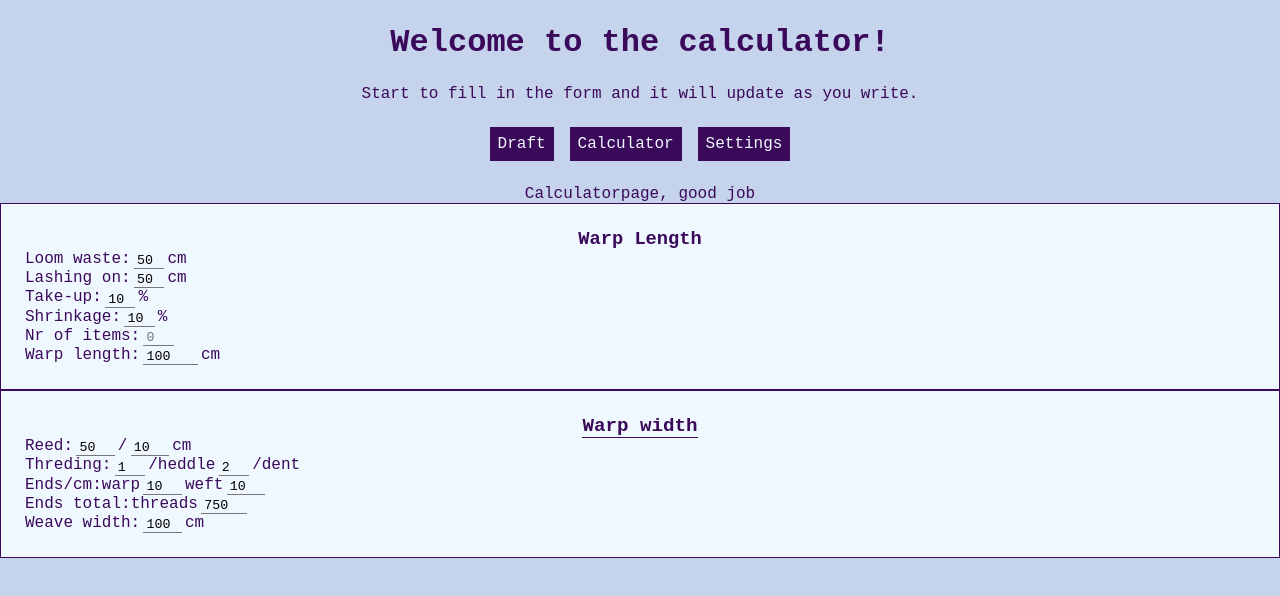
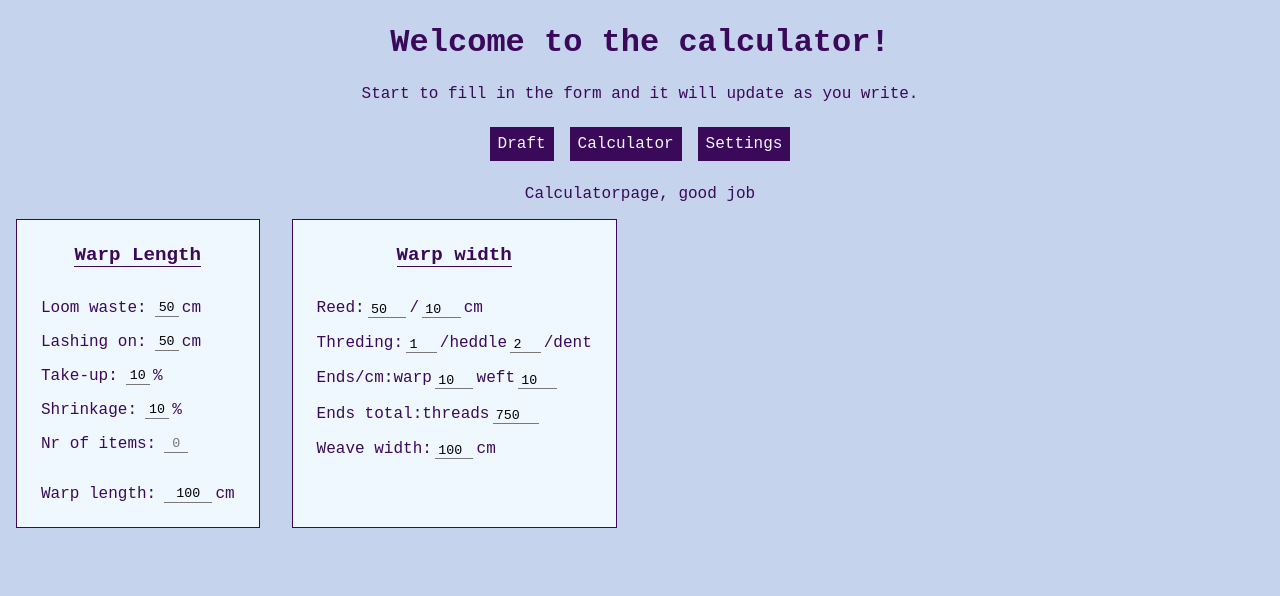
Before and after one commit to TereseBo/nextweaver, a Next.js app: page /weaver/calculator in a window 1280 px wide. Shown: the top 596 px of the page. Built offline with nearby package versions, Linux system fonts and the light colour scheme.

Commit message:
Additional styles for forms

```diff
--- a/app/globals.scss
+++ b/app/globals.scss
@@ -65,10 +65,15 @@ body {
     @include m.buttonOrlink;
 
   }
+
   form {
     @include m.text-area;
+    @include m.flexColumn;
     box-sizing: border-box;
     padding: 1.5rem;
+
+    gap: 1rem;
+    margin: 1rem;
 
     label {
       margin: 0;
@@ -103,6 +108,9 @@ body {
 
     .form-header {
       @include m.form-header;
+      @include m.flexColumn;
+      margin: 0 0 1rem 0;
+
     }
   }
 }
--- /dev/null
+++ b/app/weaver/calculator/page.scss
@@ -0,0 +1,6 @@
+#calculator-page{
+    .calc-container{
+        margin: auto;
+        display: flex;
+    }
+}
--- a/app/weaver/calculator/page.tsx
+++ b/app/weaver/calculator/page.tsx
@@ -1,13 +1,16 @@
 import { Warplengthform } from '@/components/calculator/Warplengthform'
 import { Warpwidthform } from '@/components/calculator/Warpwidthform'
 import { Header } from '@/components/zSharedComponents/Header'
+import './page.scss'
 export default function CalculatorPage() {
     return (
         <div id='calculator-page'>
             <Header title="Welcome to the calculator!" text="Start to fill in the form and it will update as you write." />
             Calculatorpage, good job
+            <div className="calc-container">
             <Warplengthform/>
             <Warpwidthform/>
+            </div>
         </div>
     )
 }
--- a/components/calculator/Formsection.tsx
+++ b/components/calculator/Formsection.tsx
@@ -1,9 +1,13 @@
 import './formsection.scss'
+
+import { ReactElement } from 'react'
 export function Formsection({
     children,
   }: {
     children: React.ReactNode
   }) {
+
+
     return (
         <div className="formsection">
             {children}
--- a/components/calculator/Warplengthform.tsx
+++ b/components/calculator/Warplengthform.tsx
@@ -9,33 +9,33 @@ import { Itemssection } from './Itemssection'
 export function Warplengthform(){
     const [nrofitems, setNrofitems]=useState(0)
 return(
-    <form className="info-form" id="warplength-form">
-            <h3>Warp Length</h3>
+    <form id="warplength-form">
+            <h3 className="form-header">Warp Length</h3>
             <Formsection>
-                <label htmlFor="threads-heddle">Loom waste: </label>
-                <input type="number" data-unit="cm" id="loom-waste" name="loom-waste" min="1" max="99" value="50"/> cm
+                <label className="sectionlabel" htmlFor="threads-heddle">Loom waste: </label>
+                <input className="sectioninput" type="number" data-unit="cm" id="loom-waste" name="loom-waste" min="1" max="99" value="50"/> <p className="unit">cm</p>
             </Formsection>
             <Formsection>
-                <label htmlFor="lash-on">Lashing on: </label>
-                <input type="number" data-unit="cm" id="lash-on" name="lash-on" min="1" max="99" value="50"/> cm
+                <label className="sectionlabel" htmlFor="lash-on">Lashing on: </label>
+                <input className="sectioninput" type="number" data-unit="cm" id="lash-on" name="lash-on" min="1" max="99" value="50"/> <p className="unit">cm</p>
             </Formsection>
             <Formsection>
-                <label htmlFor="Take-up">Take-up: </label>
-                <input type="number" data-unit="%" id="take-up" name="take-up" min="1" max="99" value="10"/> %
+                <label className="sectionlabel" htmlFor="Take-up">Take-up: </label>
+                <input className="sectioninput" type="number" data-unit="%" id="take-up" name="take-up" min="1" max="99" value="10"/> <p className="unit"> %</p>
             </Formsection>
             <Formsection>
-                <label htmlFor="shrinkage">Shrinkage: </label>
-                <input type="number" data-unit="%" id="shrinkage" name="shrinkage" min="1" max="50" value="10"/> %
+                <label className="sectionlabel" htmlFor="shrinkage">Shrinkage: </label>
+                <input className="sectioninput" type="number" data-unit="%" id="shrinkage" name="shrinkage" min="1" max="50" value="10"/><p className="unit"> %</p>
             </Formsection>
             <Formsection>
-                <label htmlFor="items">Nr of items: </label>
-                <input type="number" id="items" name="items" min="1" max="99" placeholder="0"/>
+                <label className="sectionlabel" htmlFor="items">Nr of items: </label>
+                <input className="sectioninput" type="number" id="items" name="items" min="1" max="99" placeholder="0"/>
             </Formsection>
             <Itemssection nrofitems={nrofitems}/>
             <Formsection>
-                <label htmlFor="total">Warp length: </label>
-                <input type="number" id="total" name="total" min="1" max="10000" value="100"/>
-                cm
+                <label className="sectionlabel" htmlFor="total">Warp length: </label>
+                <input className="sectioninput" type="number" id="total" name="total" min="1" max="10000" value="100"/>
+                <p className="unit"> cm</p>
             </Formsection>
 
 
--- a/components/calculator/Warpwidthform.tsx
+++ b/components/calculator/Warpwidthform.tsx
@@ -6,9 +6,8 @@ import { Formsection } from './Formsection'
 export function Warpwidthform(){
 
     return(
-        <form className="info-form">
-            <label className="form-header">Warp width</label>
-
+        <form id="warplength-form">
+            <h3 className="form-header">Warp width</h3>
 
             <Formsection>
                 <label>Reed:</label>
@@ -16,8 +15,6 @@ export function Warpwidthform(){
                 /
                 <input type="number" id="heddle-spec" name="heddle" min="1" max="100" value="10"/> cm
             </Formsection>
-
-
 
             <Formsection>
                 <label>Threding:</label>
--- a/components/calculator/formsection.scss
+++ b/components/calculator/formsection.scss
@@ -12,7 +12,7 @@
 
     }
 
-    .sectionlabe, .unit{
+    .sectionlabel, .unit{
         margin: 0;
         white-space: nowrap;
 
--- a/components/calculator/itemssection.scss
+++ b/components/calculator/itemssection.scss
@@ -0,0 +1,26 @@
+@use '../../style/mixins.scss' as m;
+@use '../../style/variables.scss' as v;
+
+.item-data {
+    @include m.flexColumn;
+    margin: 0%;
+    border: v.$thin-border;
+    border-style: solid none none none;
+
+
+    h6 {
+        margin: 0;
+        padding-top: 1rem;
+    }
+
+    &:last-child {
+        border-bottom-style: solid;
+    }
+
+    .data {
+
+        &:last-child {
+            padding-bottom: 1rem;
+        }
+    }
+}
```
Lines whose indentation alone changed are shown as unchanged.
